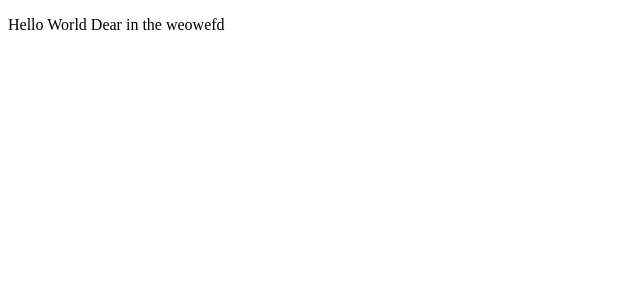
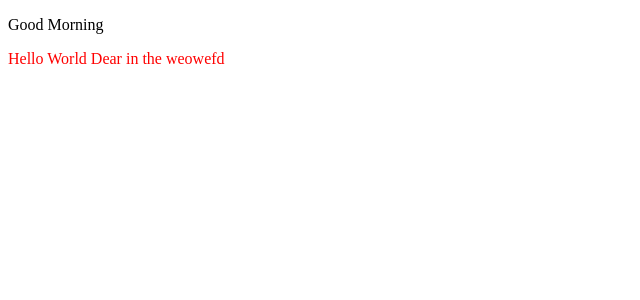
Before and after one commit to SaeedHabibi23/vue-cli, a Vue app: page / in a window 1280 px wide. Shown: the top 300 px of the page, without its empty margins (0-640 px from the left). Built offline with nearby package versions, Linux system fonts and the light colour scheme.

Commit message:
Style Worked for component

```diff
--- a/src/App.vue
+++ b/src/App.vue
@@ -1,4 +1,5 @@
 <template>
+  <p> Good Morning </p>
   <Gretting> </Gretting>
 </template>
 
--- a/src/components/Gretting.vue
+++ b/src/components/Gretting.vue
@@ -14,3 +14,9 @@ export default {
   }
 }
 </script>
+
+<style scoped>
+    p{
+        color: red;
+    }
+</style>
```
